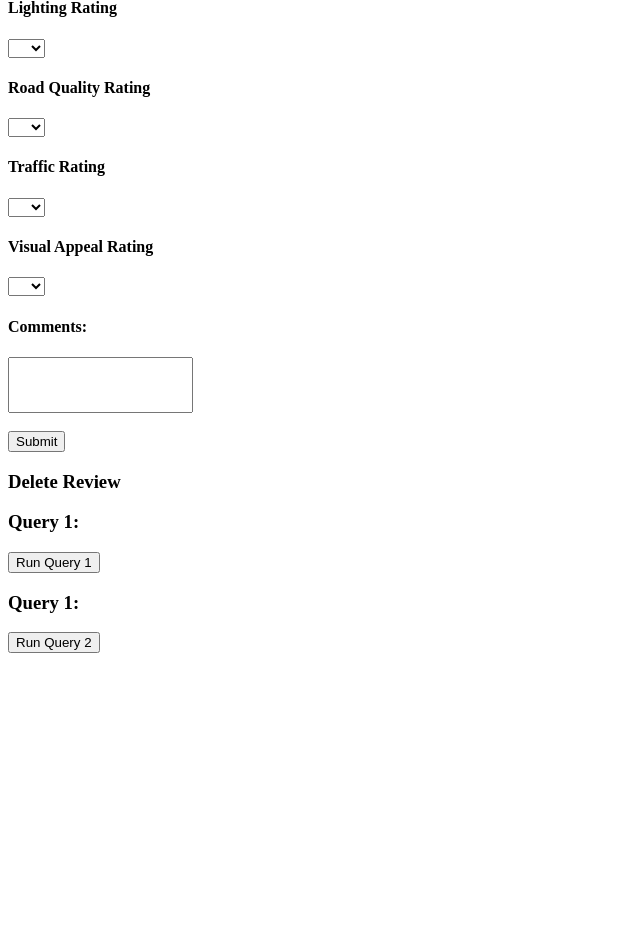
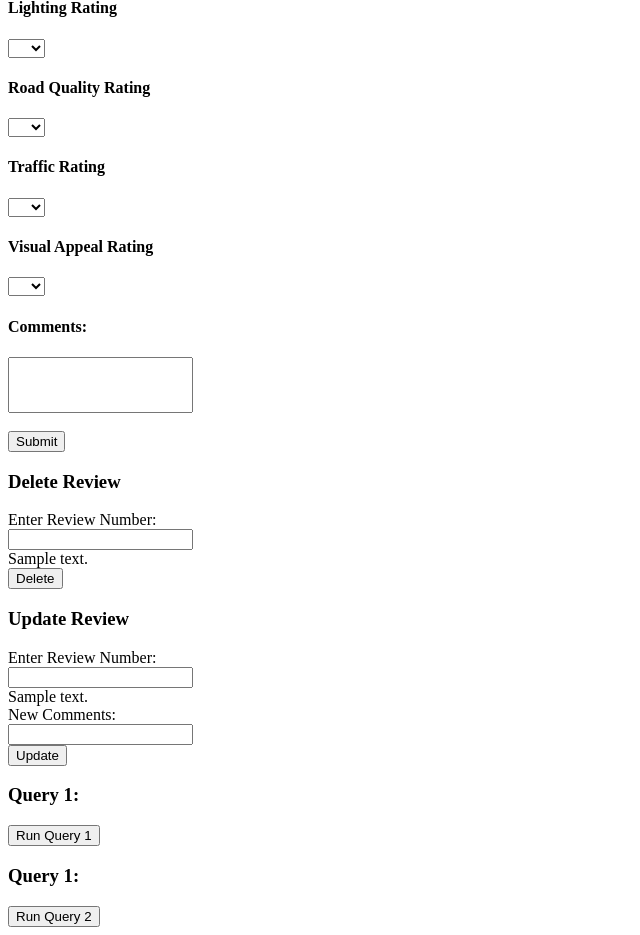
Before and after one commit to SmitPurohit/IlliniIntersections, a Flask app: template templates/index.html in a window 1280 px wide. Shown: the part 836-1771 px from the top of the page, without its empty margins (0-640 px from the left). Before the commit the page ends 1489 px from the top, so only its background shows below. Run offline with Flask 2, Linux system fonts and the light colour scheme; the template is opened without the code that fills it: most values are stand-ins (such as "Sample title", 1, 10 or a date in 2020).

Commit message:
Added Delete/Update

```diff
--- a/templates/index.html
+++ b/templates/index.html
@@ -161,6 +161,27 @@
         <h3>
             Delete Review
         </h3>
+        <form id="deleteReviewForm">
+            <label for="reviewNum">Enter Review Number:</label><br>
+            <input type="text" id="reviewNum" name="reviewNum"><br>
+            {{reviewDelete}}
+            <br>
+            <input type="submit" value="Delete">
+        </form>
+    </div>
+    <div id="updateReview">
+        <h3>
+            Update Review
+        </h3>
+        <form id="updateReviewForm">
+            <label for="reviewNum">Enter Review Number:</label><br>
+            <input type="text" id="reviewNum" name="reviewNum"><br>
+            {{reviewUpdate}}
+            <br>
+            <label for="updateField">New Comments:</label><br>
+            <input type="text" id="updateField" name="updateField"><br>
+            <input type="submit" value="Update">
+        </form>
     </div>
     <div id="Query1">
 
```
